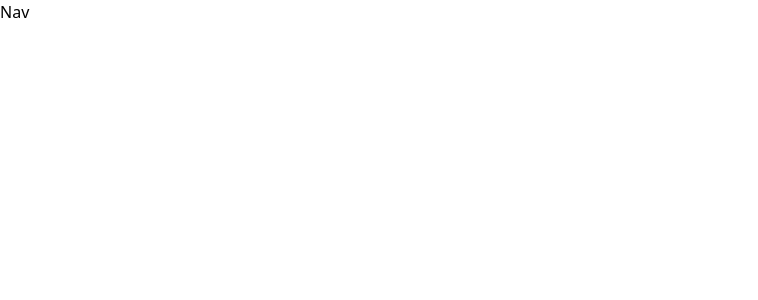
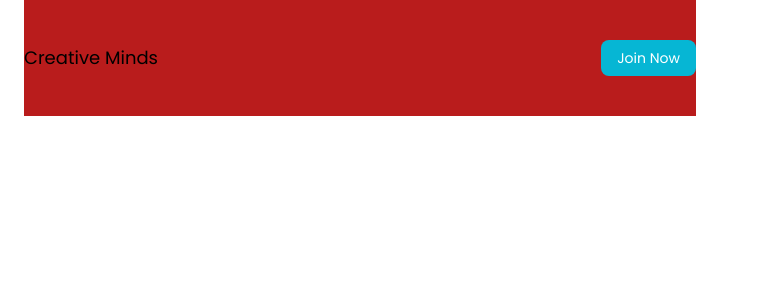
Before and after one commit to danielknight261/Blog-Post-Project, a Next.js app in the folder client/: page / in a window 1280 px wide. Shown: the top 300 px of the page, without its empty margins (0-758 px from the left). Built offline with nearby package versions, Linux system fonts and the light colour scheme.

Commit message:
basic firebase install setup along with firebase db and auth

```diff
--- a/client/components/Nav.js
+++ b/client/components/Nav.js
@@ -1,10 +1,18 @@
 import React from 'react'
+import Link from 'next/link'
 
 const Nav = () => {
   return (
-    <div>
-      <h1>Nav</h1>
-    </div>
+    <nav className="flex justify-between items-center py-10">
+      <Link href='/'>
+        <button className="text-lg font-medium">Creative Minds</button>
+      </Link>
+      <ul className="flex items-center gap-10">
+        <Link href={"/auth/login"} className="py-2 px-4 text-sm bg-cyan-500 text-white font-medium rounded-lg">
+          <>Join Now</>
+        </Link>
+      </ul>
+    </nav>
   )
 }
 
--- a/client/components/layout.js
+++ b/client/components/layout.js
@@ -3,7 +3,7 @@ import Nav from "./Nav";
 
 const Layout = ({ children }) => {
   return (
-    <div>
+    <div className="mx-6 md:max-w-2xl md:max-auto font-poppins bg-red-700">
       <Nav />
       <main>{children}</main>
     </div>
--- a/client/package.json
+++ b/client/package.json
@@ -11,6 +11,7 @@
   "dependencies": {
     "eslint": "8.36.0",
     "eslint-config-next": "13.2.4",
+    "firebase": "^9.18.0",
     "next": "^13.2.4",
     "react": "^18.2.0",
     "react-dom": "^18.2.0"
```
Also changed, not shown: client/utils/firebase.js (added, +25 -0 lines), 1 other file (tests, documents, lock files or other folders).
